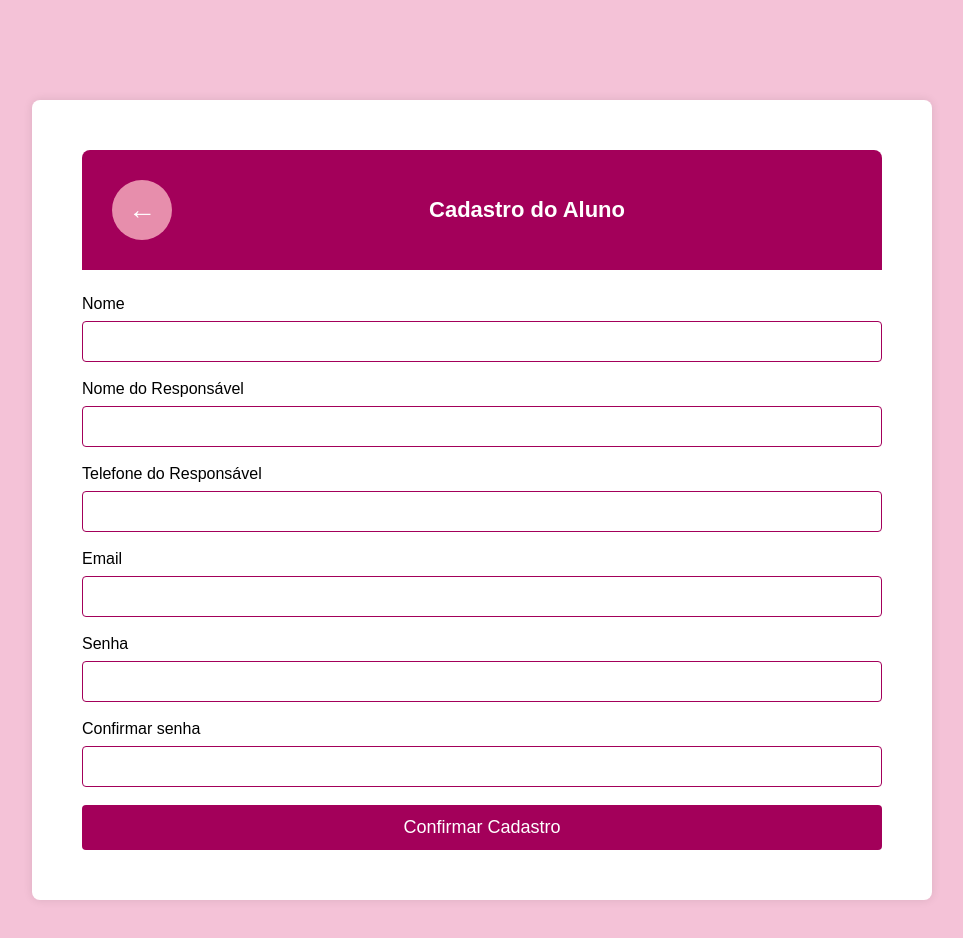
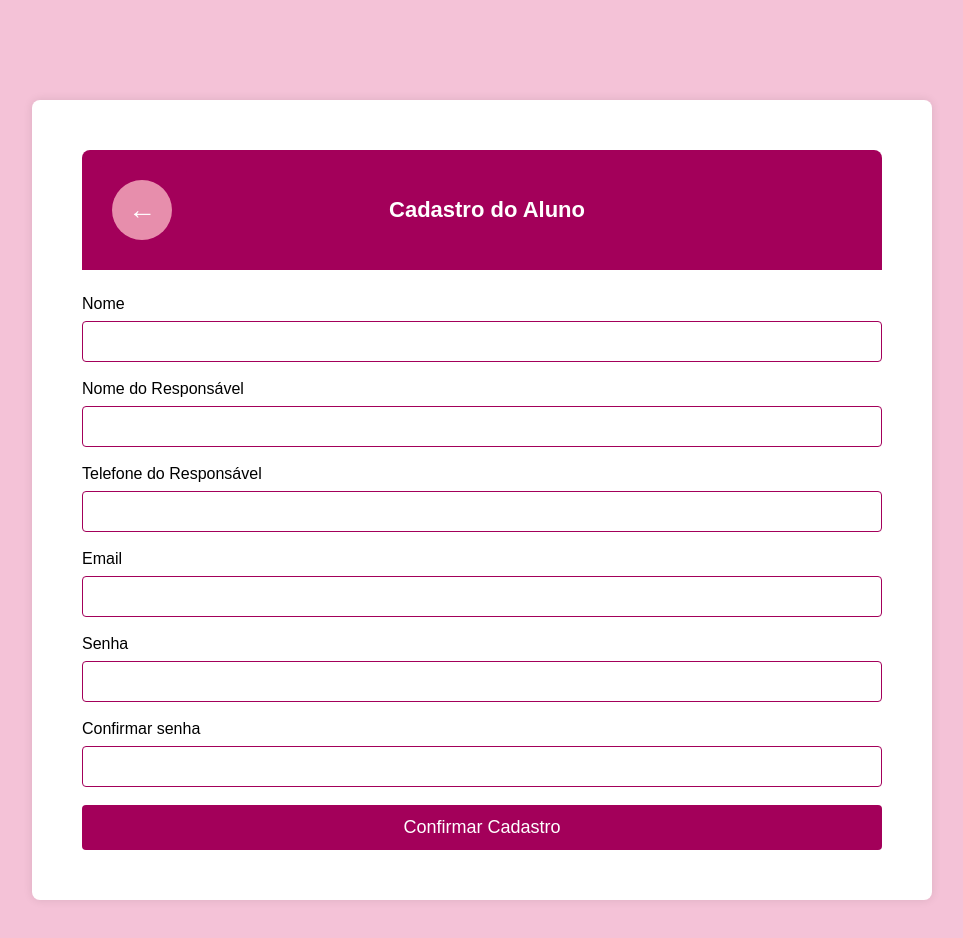
Before and after one commit to KyriaSilva/DesapegaTDAH, a plain HTML site: page DesapegaTDAHcódigoAPP/cadastroaluno.html in a window 1280 px wide. Shown: the whole page, without its empty margins (158-1121 px from the left). Drawn offline with Linux system fonts and the light colour scheme.

Commit message:
deu certo.

```diff
--- a/DesapegaTDAHcódigoAPP/cadastroaluno.css
+++ b/DesapegaTDAHcódigoAPP/cadastroaluno.css
@@ -41,7 +41,8 @@ h2 {
     font-size: 22px;
     text-align: center;
     flex: 1;
-
+    position: relative; /* Necessário para usar 'left' */
+    left: -40px; /* Move o texto 10 pixels para a esquerda */
 }
 
 form {
```
